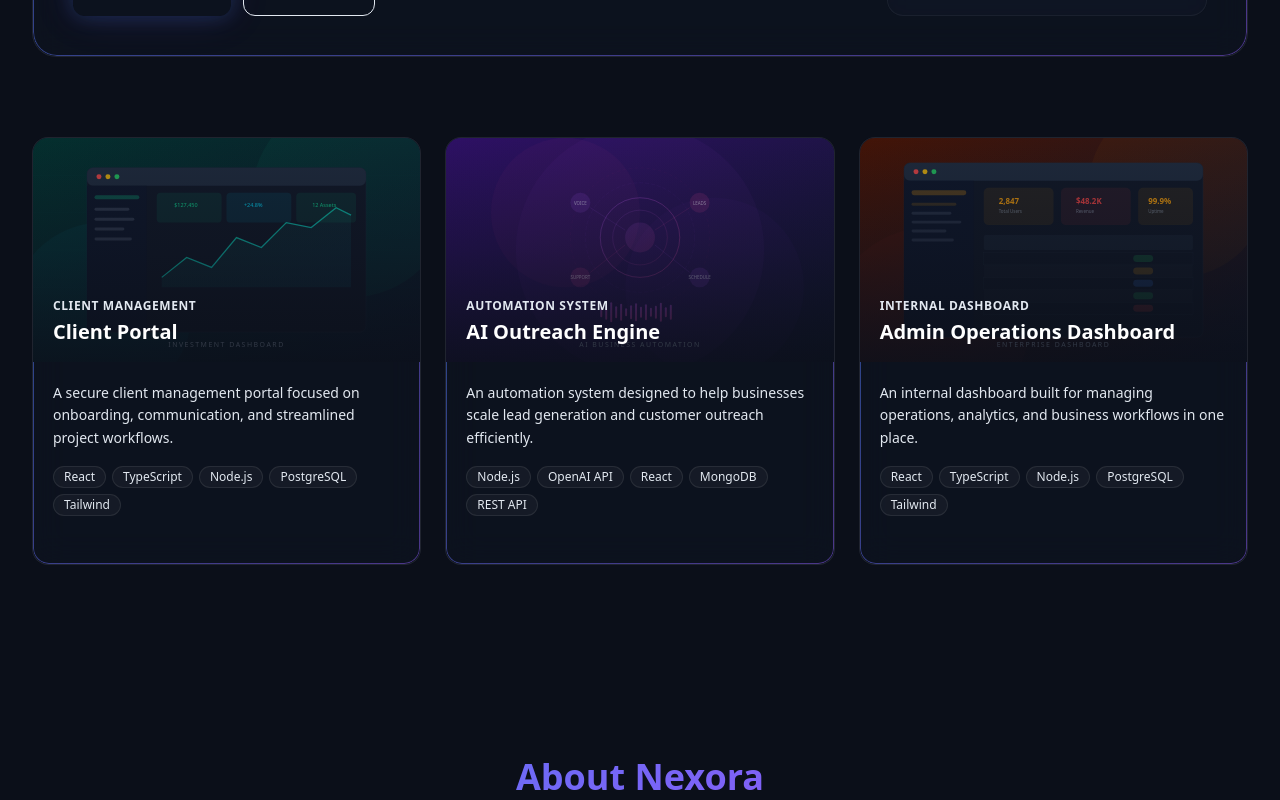
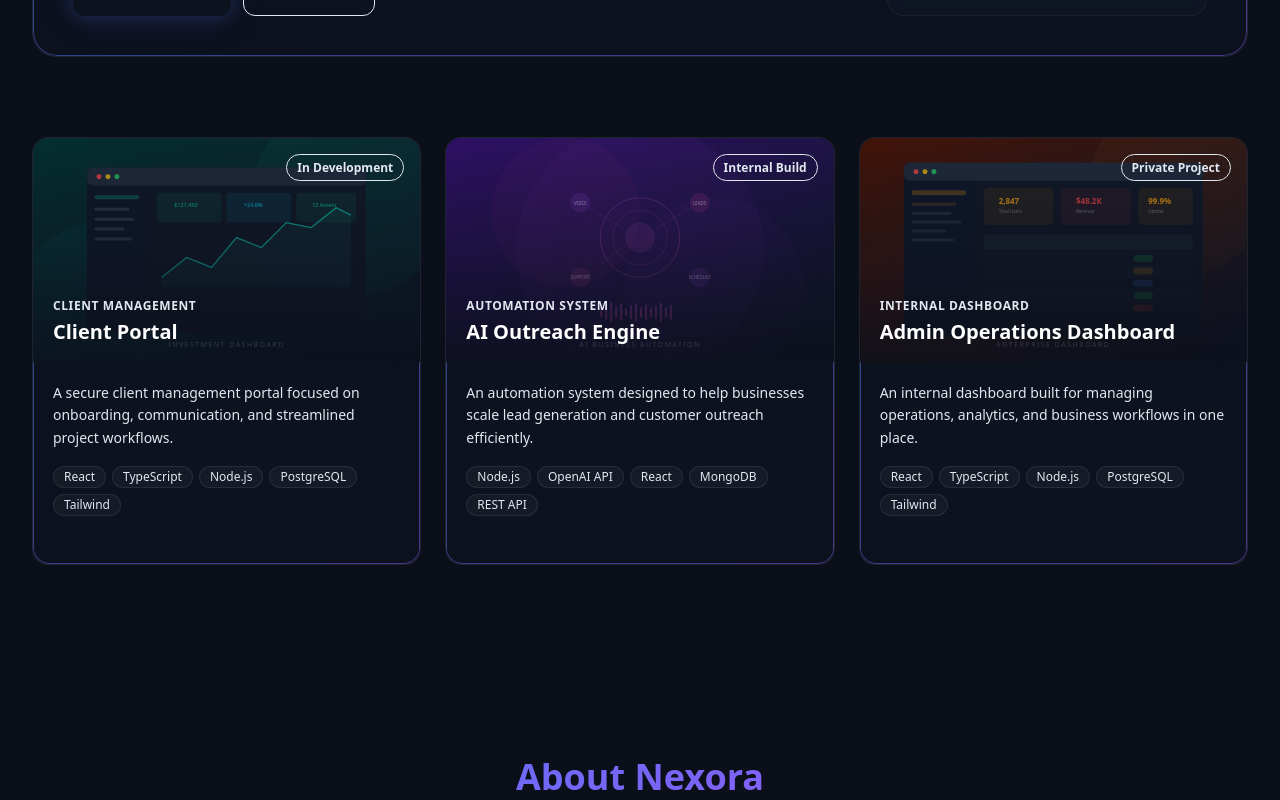
Before and after one commit to Paul-Briman/nexora-portfolio, a Next.js app: page / in a window 1280 px wide. Shown: the part 2700-3500 px from the top of the page. Built offline with nearby package versions, Linux system fonts and the light colour scheme.

Commit message:
feat: add status badge to project cards, preserve Lumina untouched

```diff
--- a/src/components/sections/work.tsx
+++ b/src/components/sections/work.tsx
@@ -162,6 +162,16 @@ function ProjectCard({
         />
         {/* Gradient overlay */}
         <div className="absolute inset-0 bg-gradient-to-t from-[#0b0f19] via-[#0b0f19]/40 to-transparent opacity-80 group-hover:opacity-90 transition-opacity duration-500" />
+
+        {/* Status badge */}
+        {project.status && (
+          <div className="absolute top-4 right-4">
+            <span className="px-2.5 py-1 text-xs font-semibold rounded-full bg-[--color-primary]/15 text-[--color-primary] border border-[--color-primary]/25 backdrop-blur-sm">
+              {project.status}
+            </span>
+          </div>
+        )}
+
         {/* Floating title on image */}
         <div className="absolute bottom-4 left-5 right-5">
           <p className="text-xs font-semibold uppercase tracking-wider text-[--color-primary] mb-1">
```
